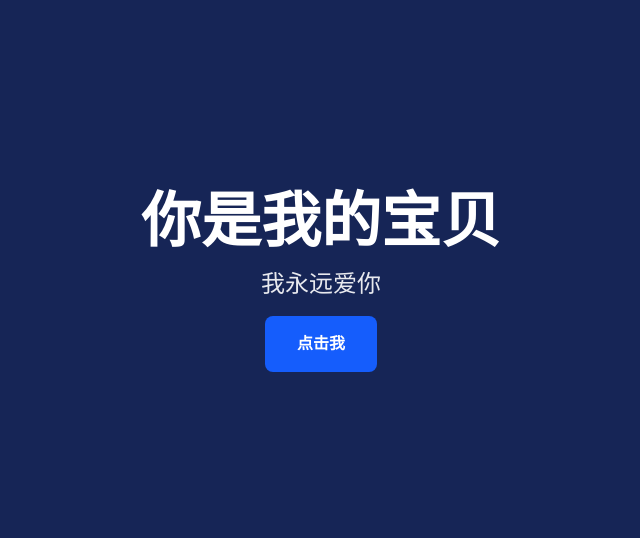
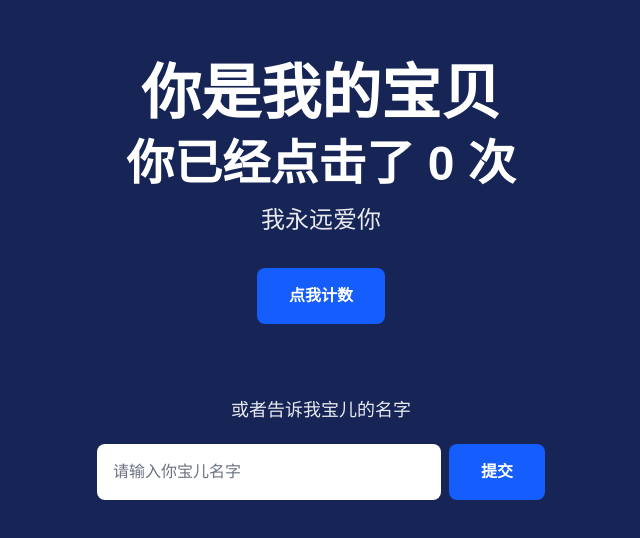
Before and after one commit to MichaelZang-yuan/Michael, a Next.js app in the folder my-next-app/: page / in a window 1280 px wide. Shown: the part 118-656 px from the top of the page, without its empty margins (319-959 px from the left). Built offline with nearby package versions, Linux system fonts and the light colour scheme.

Commit message:
添加计数器和名字输入功能

```diff
--- a/my-next-app/src/app/page.tsx
+++ b/my-next-app/src/app/page.tsx
@@ -1,20 +1,62 @@
 "use client";
 
+import { useState } from "react";
+
 export default function Home() {
+  const [count, setCount] = useState(0);
+  const [inputName, setInputName] = useState("");
+  const [submittedName, setSubmittedName] = useState("");
+
+  const handleSubmit = () => {
+    setSubmittedName(inputName);
+  };
+
   return (
-    <div className="flex min-h-screen flex-col items-center justify-center gap-4 bg-blue-950 text-center">
-      <h1 className="text-5xl font-bold text-white md:text-6xl">
-        你是我的宝贝
-      </h1>
-      <p className="text-xl text-white/90 md:text-2xl">
-        我永远爱你
-      </p>
+    <div className="flex min-h-screen flex-col items-center justify-center gap-6 bg-blue-950 px-4 py-8 text-center sm:gap-8 sm:px-6 sm:py-12">
+      <div className="flex flex-col items-center gap-3 sm:gap-4">
+        <h1 className="text-4xl font-bold text-white sm:text-5xl md:text-6xl">
+          你是我的宝贝
+        </h1>
+        <p className="text-3xl font-bold text-white sm:text-4xl md:text-5xl">
+          你已经点击了 {count} 次
+        </p>
+        <p className="text-lg text-white/90 sm:text-xl md:text-2xl">
+          我永远爱你
+        </p>
+      </div>
+
       <button
-        onClick={() => alert("但是你的脚丫子很臭！")}
+        onClick={() => setCount(count + 1)}
         className="rounded-lg bg-blue-600 px-8 py-4 font-bold text-white hover:bg-blue-700"
       >
-        点击我
+        点我计数
       </button>
+
+      <div className="mt-6 flex w-full max-w-md flex-col items-center gap-4 sm:mt-10 sm:gap-5">
+        <h2 className="text-base text-white/90 sm:text-lg">
+          或者告诉我宝儿的名字
+        </h2>
+        <div className="flex w-full flex-col gap-3 sm:flex-row sm:gap-2">
+          <input
+            type="text"
+            value={inputName}
+            onChange={(e) => setInputName(e.target.value)}
+            placeholder="请输入你宝儿名字"
+            className="w-full min-w-0 rounded-lg bg-white px-4 py-3 text-gray-900 placeholder:text-gray-500"
+          />
+          <button
+            onClick={handleSubmit}
+            className="shrink-0 rounded-lg bg-blue-600 px-8 py-4 font-bold text-white hover:bg-blue-700"
+          >
+            提交
+          </button>
+        </div>
+        {submittedName && (
+          <p className="text-lg text-white sm:text-xl md:text-2xl">
+            你好，{submittedName}！欢迎来到我的网站 😊
+          </p>
+        )}
+      </div>
     </div>
   );
 }
```
